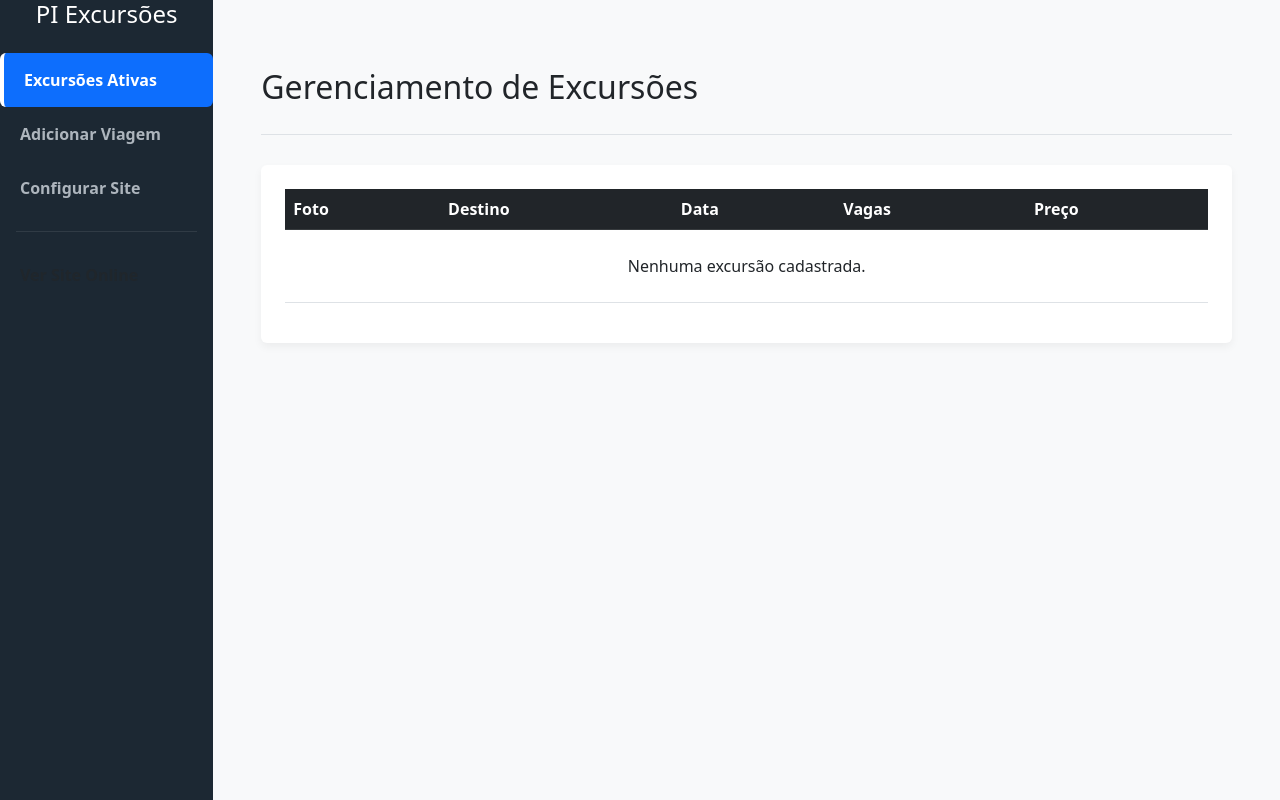
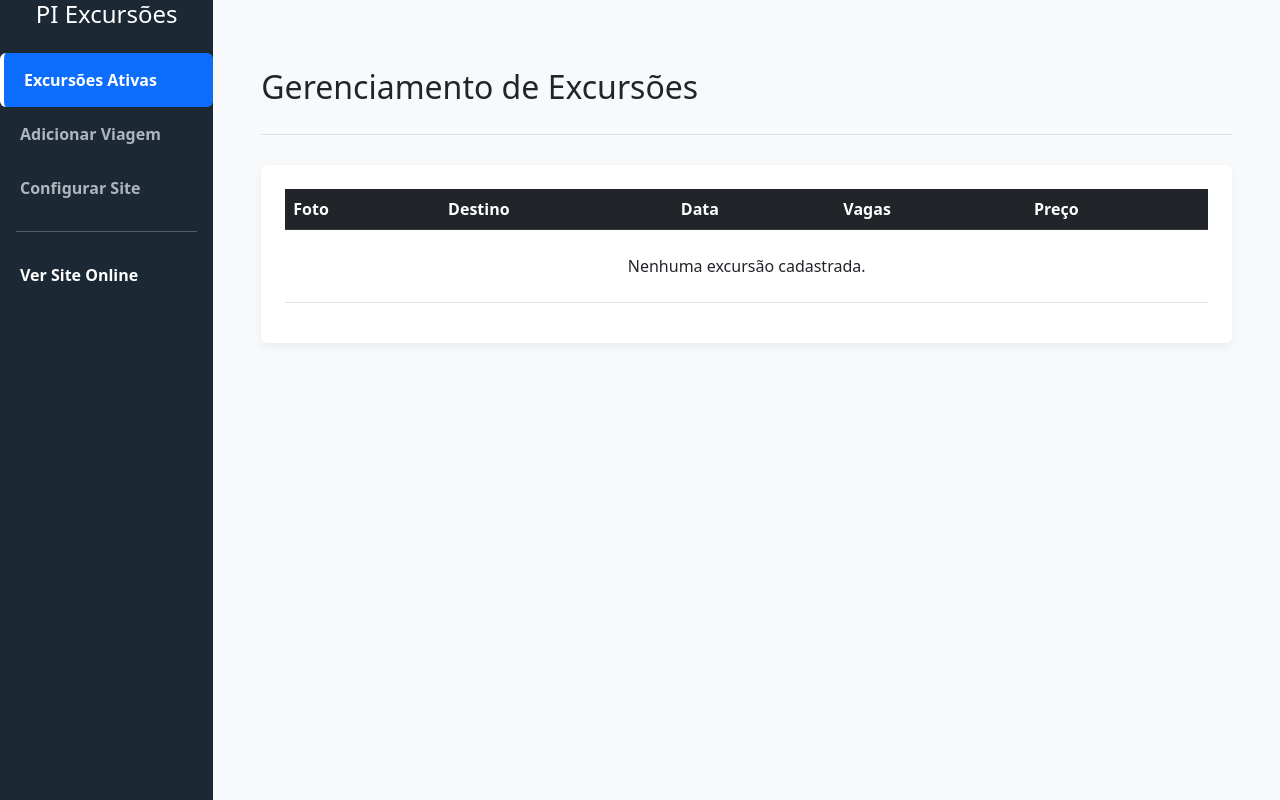
Before and after one commit to Lipeinocencio/projeto-integrador-excursoes, a Flask app: page / in a window 1280 px wide. Run offline with Flask 3, Linux system fonts and the light colour scheme; data comes from the database, SQL or seed files in the repository; data that the repository does not hold is empty.

Commit message:
Update index.html

```diff
--- a/templates/index.html
+++ b/templates/index.html
@@ -29,8 +29,8 @@
                 <a class="nav-link active" id="tab-dashboard-list" data-bs-toggle="pill" href="#pane-dashboard" role="tab">Excursões Ativas</a>
                 <a class="nav-link" id="tab-nova-viagem" data-bs-toggle="pill" href="#pane-nova-viagem" role="tab">Adicionar Viagem</a>
                 <a class="nav-link" id="tab-config-site" data-bs-toggle="pill" href="#pane-config-site" role="tab">Configurar Site</a>
-                <hr class="text-secondary mx-3">
-                <a class="nav-link text-muted" href="/site" target="_blank">Ver Site Online</a>
+                <hr class="text-light mx-3">
+                <a class="nav-link text-white" href="/site" target="_blank">Ver Site Online</a>
             </div>
         </div>
 
```
